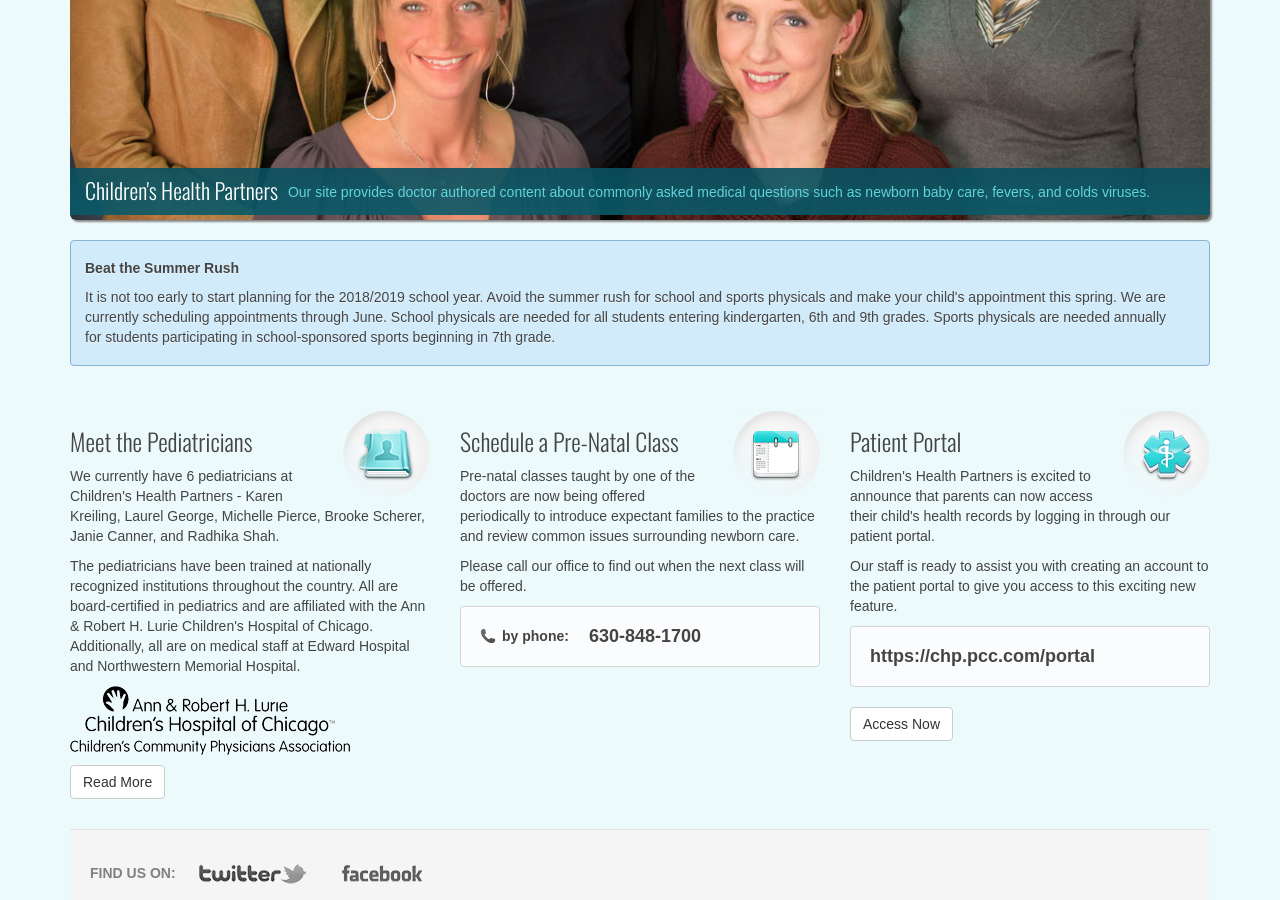
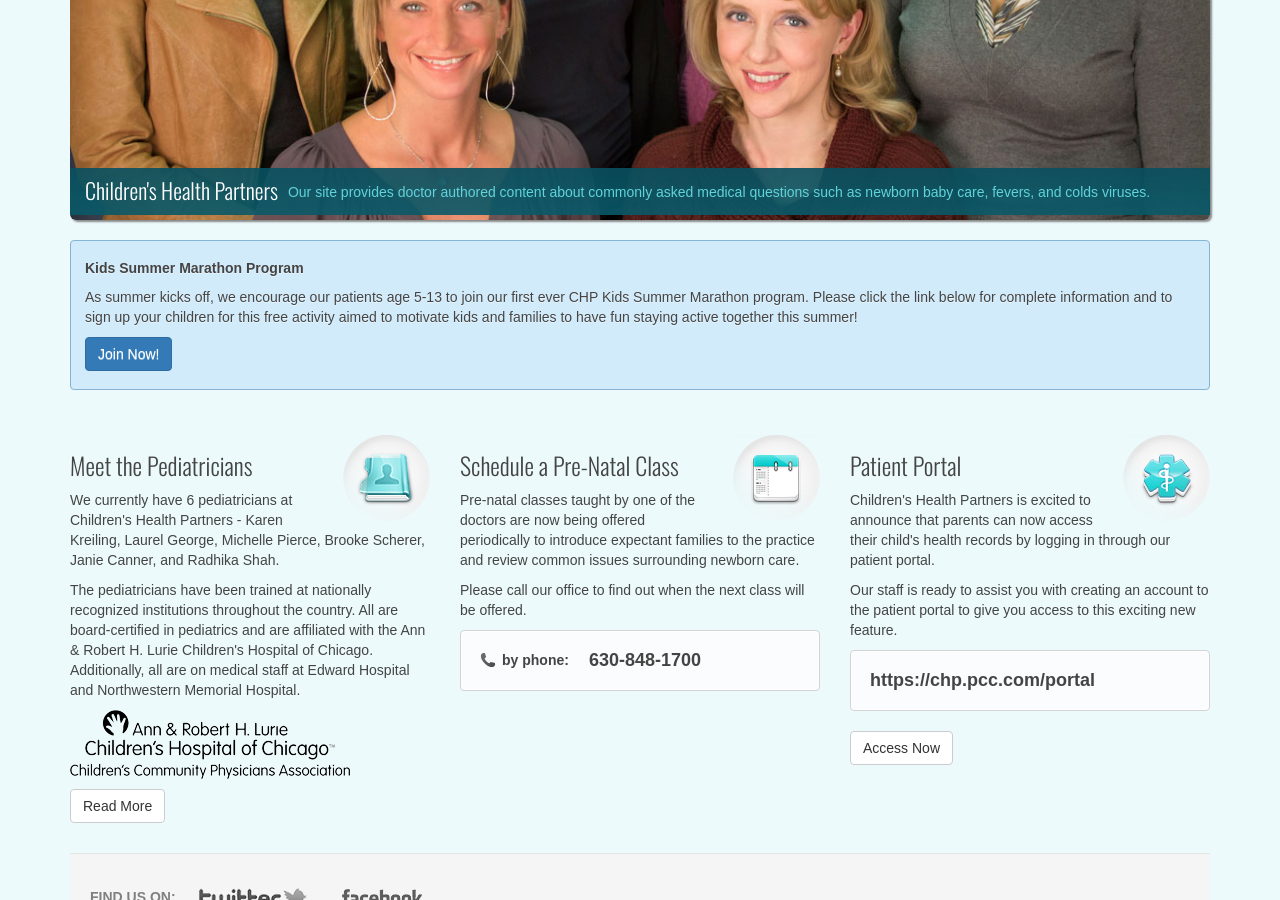
Before and after one commit to chpweb/web, a Jekyll site: the page built from index.html, in a window 1280 px wide and 900 px high, scrolled down 532 px. Built offline with Jekyll 4.4.1, drawn with Linux system fonts in a browser that asks for light colours; some web fonts are replaced; comment, search, counter and statistics services are not loaded.

Commit message:
Update index.html

```diff
--- a/index.html
+++ b/index.html
@@ -28,17 +28,24 @@
 			<a href="/vaccine-policy.html">read our updated policy</a> for full details.</p>
 	    </div>
 	 -->
-
+	<!--
 		<div class="home-info">
           		<h5>Beat the Summer Rush</h5>
           		<p>It is not too early to start planning for the 2018/2019 school year.  Avoid the summer rush for school and sports physicals and make your child's appointment this spring.  We are currently scheduling appointments through June.  School physicals are needed for all students entering kindergarten, 6th and 9th grades.  Sports physicals are needed annually for students participating in school-sponsored sports beginning in 7th grade.</p>
 		</div>
+        -->
+		<div class="home-info">
+          		<h5>Kids Summer Marathon Program</h5>
+          		<p>As summer kicks off, we encourage our patients age 5-13 to join our first ever CHP Kids Summer Marathon program.  Please click the link below for complete information and to sign up your children for this free activity aimed to motivate kids and families to have fun staying active together this summer!</p>
+			<p><a class="btn btn-medium btn-primary" href="http://bit.ly/chp-kids-marathon">Join Now!</a></p>
+		</div>
+
         <!--
 		<div class="home-info">
           		<h5>Holiday Hours</h5>
           		<p>Children's Health Partners will be open for shortened office hours, from 8:30 AM until 12:30 PM, on Monday, December 26th and Monday, January 2nd in observance of the Christmas and New Year's holidays.  We will be open our normal Saturday hours on both December 24th and December 31st for sick appointments only.</p>
 		</div>
-
+	-->
 	<!--
 	<div class="home-info">
 		<h4>Flu Vaccines for 2017-2018 Season</h4>
```
